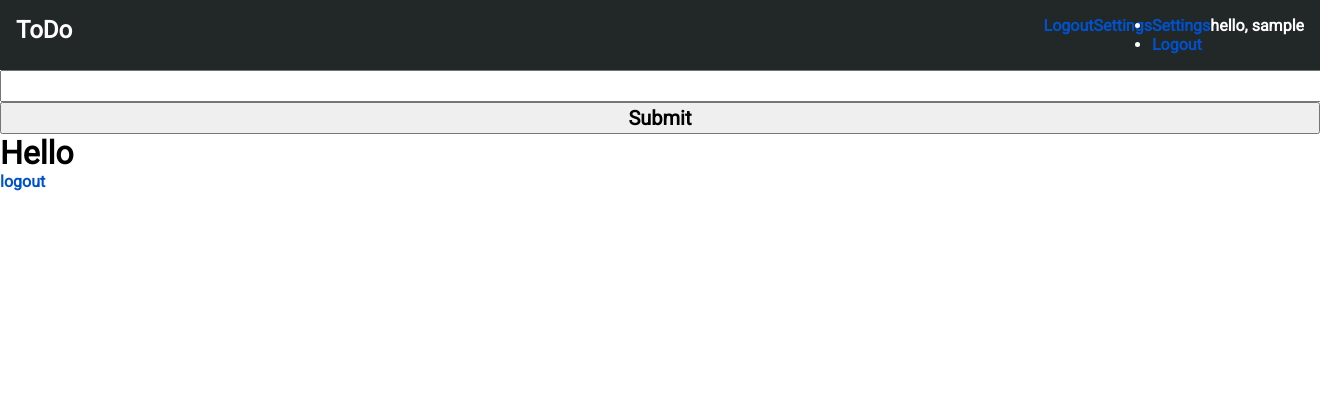
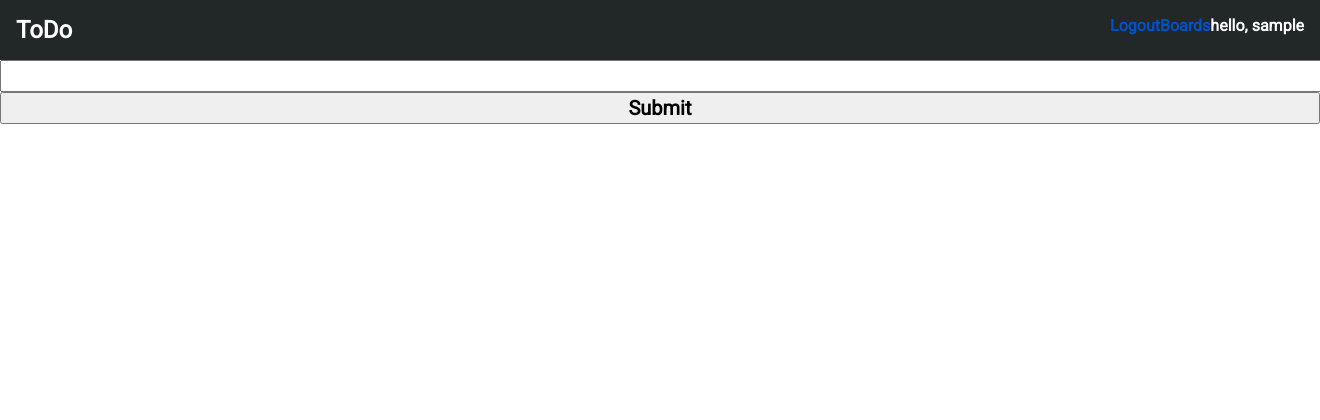
Before and after one commit to SS1L/ToDo, a Django app: page /board/ in a window 1320 px wide; the page is wider, and only the part inside the window is pictured. Shown: the top 420 px of that part. Run offline with Django 3.2, Linux system fonts and the light colour scheme; the visitor is signed in with stand-in values (Sample User, id 1).

Commit message:
access to page

```diff
--- a/todoproject/accounts/templates/accounts/header.html
+++ b/todoproject/accounts/templates/accounts/header.html
@@ -4,15 +4,7 @@
         <div class="navigation">
             {% if user.is_authenticated %}
             <a href="{% url 'logout' %}">Logout</a>
-            <a href="">Settings</a>
-            <ul>
-                    <li>
-                        <a href=''>Settings</a>
-                    </li>
-                    <li>
-                        <a href=''>Logout</a>
-                    </li>
-                </ul>
+            <a href="{% url 'board' %}">Boards</a>
             <p>hello, {{user.username}}</p>
             {% else %}
             <a href="{% url 'login' %}" class='login'>Login</a>
--- a/todoproject/accounts/templates/tasks/todo.html
+++ b/todoproject/accounts/templates/tasks/todo.html
@@ -17,12 +17,11 @@
 
 <div>
     <a href="{% url 'update_task' task.id %}">Update</a>
+    <a href="{% url 'delete_task' task.id %}">Delete</a>
     <p>{{task}}</p>
 </div>
 
 {% endfor %}
-<h1>Hello</h1>
-<p><a href="{% url 'logout' %}">logout</a></p>
 
 {% else %}
 <p>You are not logged in</p>
--- a/todoproject/accounts/urls.py
+++ b/todoproject/accounts/urls.py
@@ -8,4 +8,5 @@ urlpatterns = [
     path('board/', views.boardsPage, name='board'),
     path('logout/', views.logoutUser, name='logout'),
     path('update_task/<str:index>/', views.updateTask, name='update_task'),
+    path('delete_task/<str:index>/', views.deleteTask, name='delete_task'),
 ]
--- a/todoproject/accounts/views.py
+++ b/todoproject/accounts/views.py
@@ -4,6 +4,8 @@ from django.http import HttpResponse
 from django.contrib import messages
 
 from django.contrib.auth import authenticate, login, logout
+from django.contrib.auth.decorators import login_required
+
 
 from django.contrib.auth.forms import UserCreationForm, AuthenticationForm
 from .forms import CreateUserForm
@@ -38,6 +40,8 @@ def loginPage(request):
                 return redirect('board')
             else:
                 messages.error(request, 'Invalid login or password')
+        else:
+            form = AuthenticationForm()
     else:
         form = AuthenticationForm()
     return render(request, 'accounts/login.html', {'form': form})
@@ -50,7 +54,7 @@ def home(request):
     #return HttpResponse('<h1>Home</h1>')
     return render(request, 'accounts/home.html')
 
-
+@login_required(login_url='home')
 def boardsPage(request):
     tasks = Task.objects.all()
 
@@ -76,3 +80,12 @@ def updateTask(request, index):
 
     context = {'form': form}
     return render(request, 'tasks/update_todo.html', context)
+
+def deleteTask(request, index):
+    task = Task.objects.get(id=index)
+    if request.method == 'POST':
+        task.delete()
+        return redirect('board')
+
+    context = {'task': task}
+    return render(request, 'tasks/delete_todo.html', context)
--- a/todoproject/static/css/registration.css
+++ b/todoproject/static/css/registration.css
@@ -58,6 +58,7 @@ input{
 
 .errorlist {
     color: red;
+    list-style-type: none;
 }
 
 hr {
```
Also changed, not shown: todoproject/accounts/templates/accounts/signup.html (+11 -1 lines), todoproject/accounts/templates/tasks/delete_todo.html (added, +8 -0 lines).
